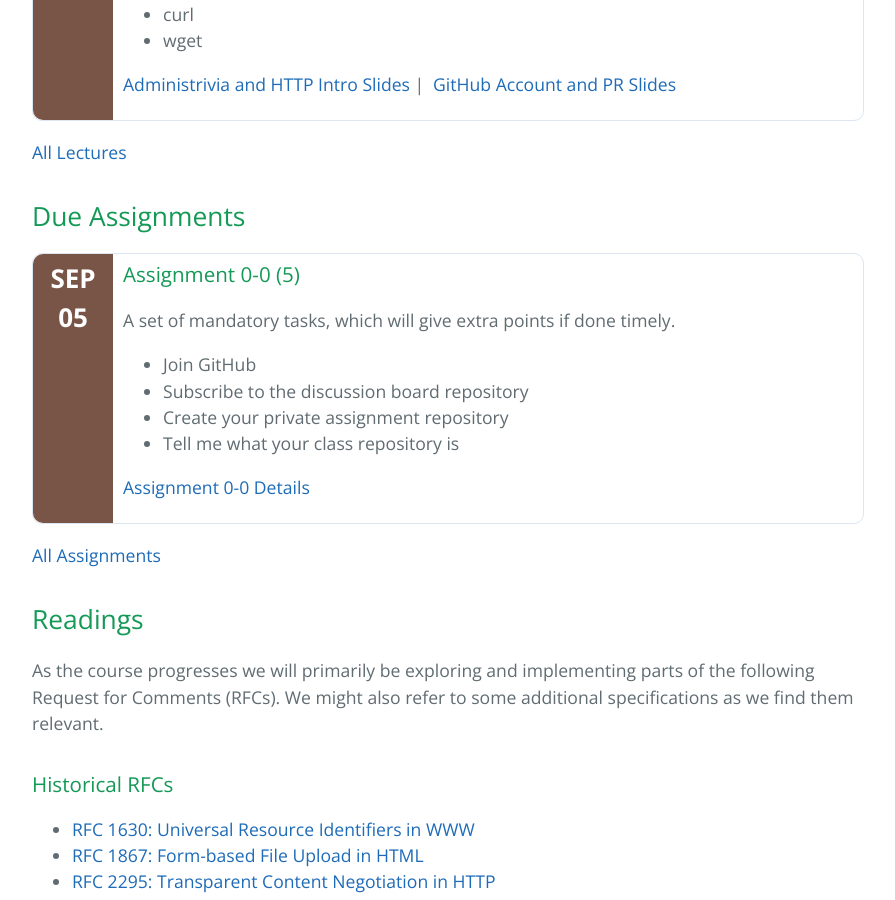
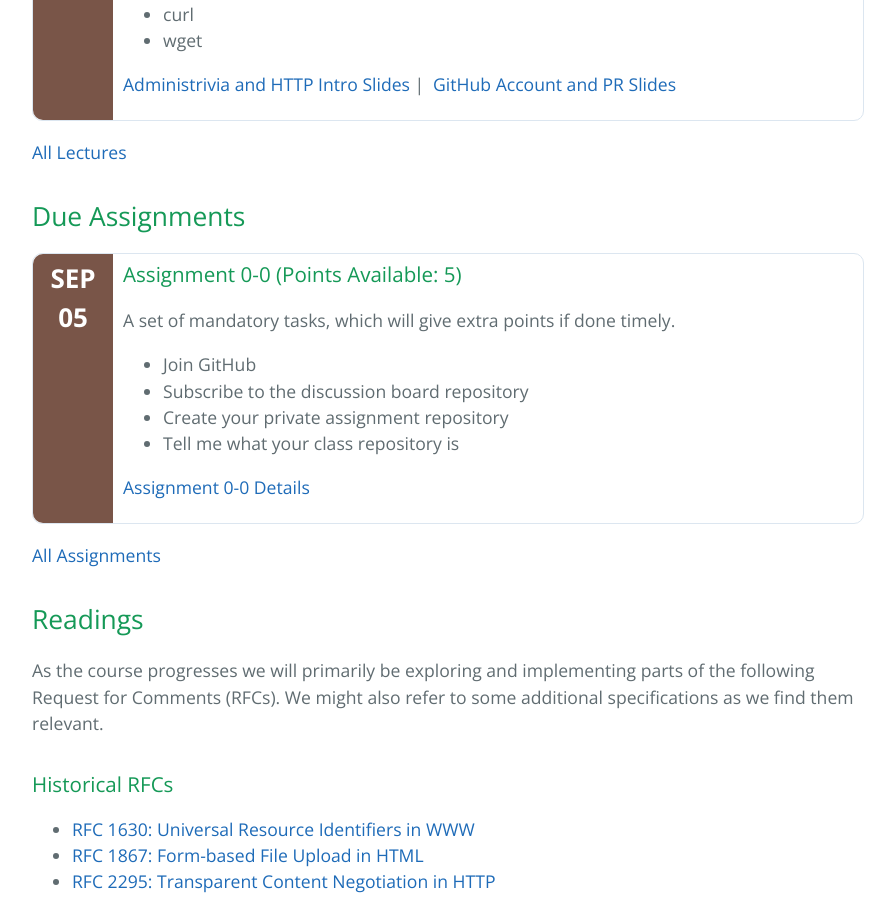
Before and after one commit to cs531-f19/cs531-f19.github.io, a Jekyll site: the page built from index.md, in a window 1280 px wide and 900 px high, scrolled down 1099 px. Shown: the whole window, without its empty margins (192-1087 px from the left). Built offline with Jekyll 4.4.1, drawn with Linux system fonts in a browser that asks for light colours; the repository's description, which GitHub fills in, is left out.

Commit message:
Fix title with points

```diff
--- a/_includes/card.md
+++ b/_includes/card.md
@@ -8,7 +8,7 @@
     </div>
   </div>
   <div class="details">
-    <h3>{{ include.item.title }}{% if include.item.points %} ({{ include.item.points }}){% endif %}</h3>
+    <h3>{{ include.item.title }}{% if include.item.points %} (Points Available: {{ include.item.points }}){% endif %}</h3>
     {%- if include.item.description %}
     <p>{{ include.item.description }}</p>
     {%- endif %}
```
